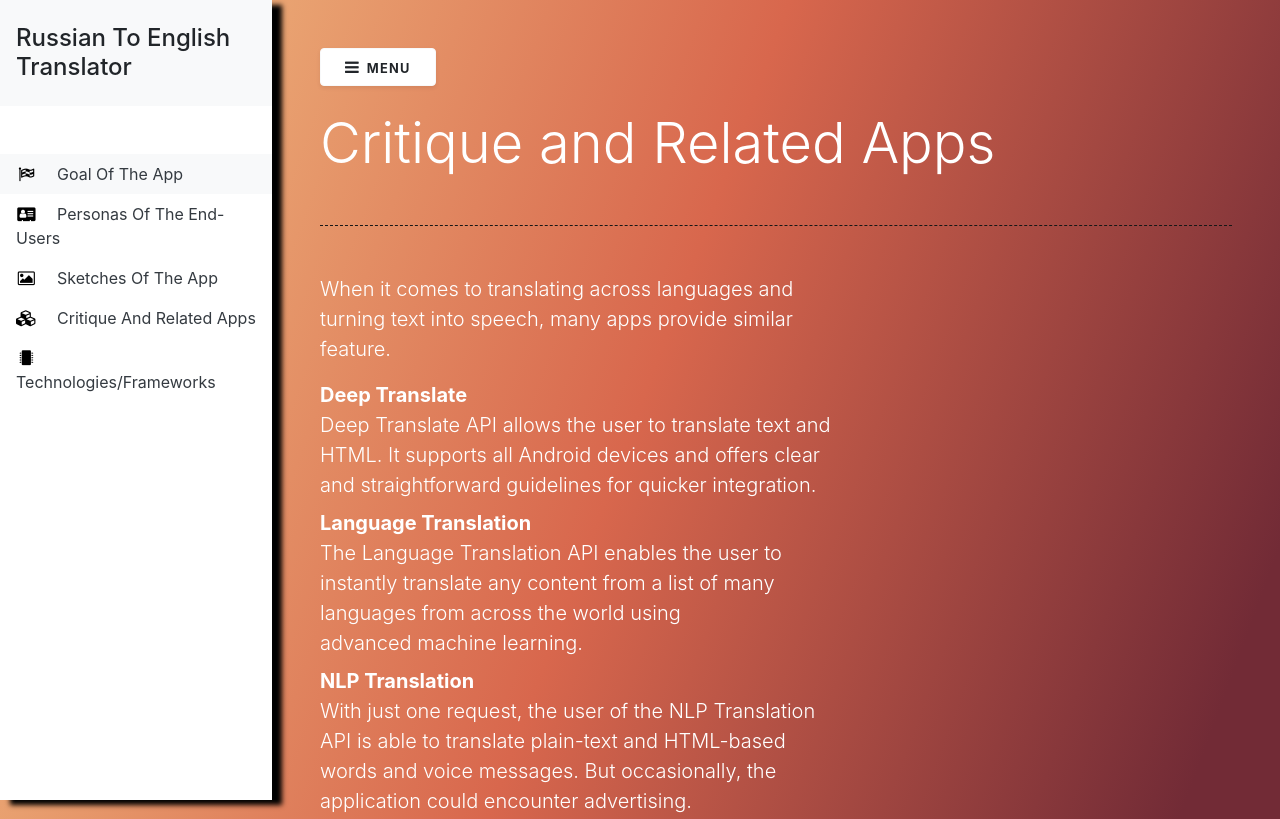
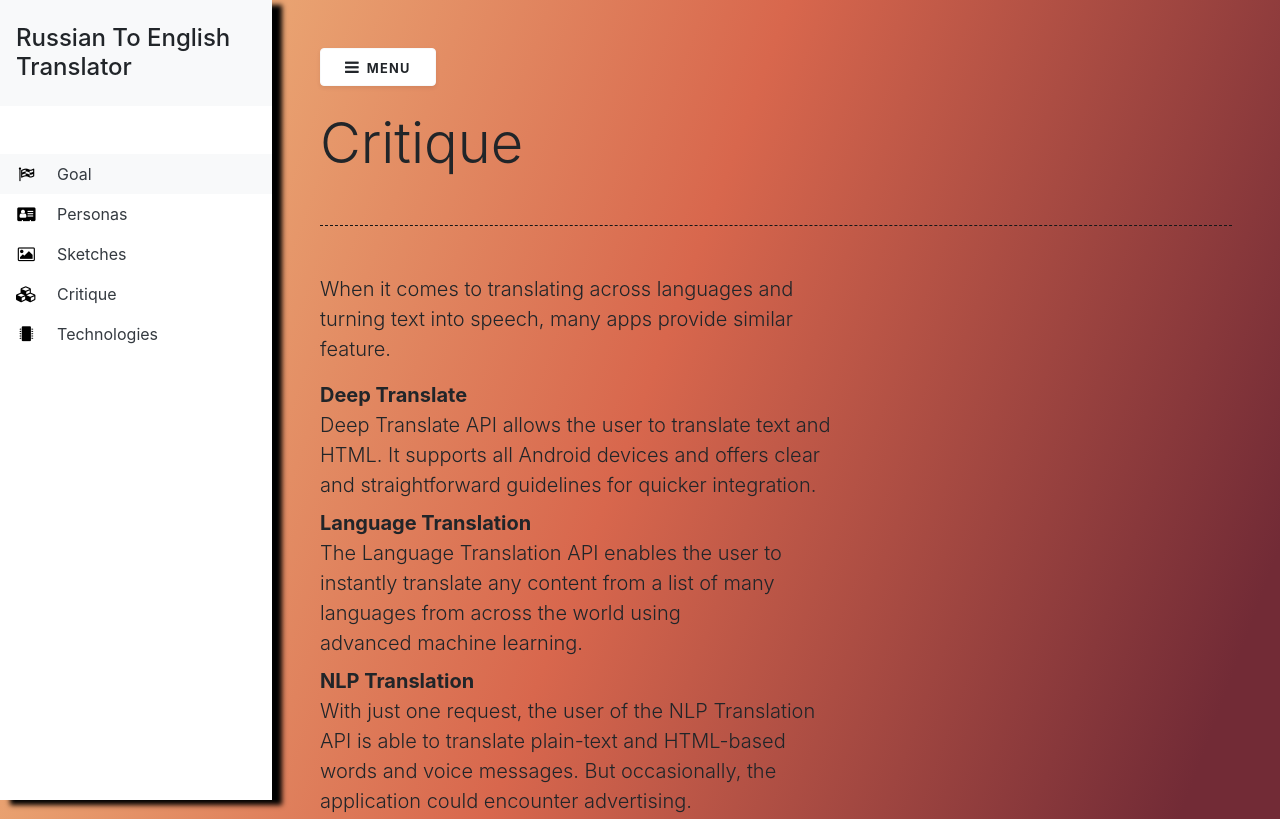
Before and after one commit to aemal55/Mobile-Computing-Assignment-1, a plain HTML site: page critique.html in a window 1280 px wide. Shown: the top 819 px of the page. Drawn offline with nearby package versions, Linux system fonts and the light colour scheme; a script that the page names is missing.

Commit message:
Sample File 2

```diff
--- a/critique.html
+++ b/critique.html
@@ -25,31 +25,31 @@
     <li class="nav-item">
       <a href="index.html" class="nav-link text-dark bg-light">
                 <i class="fa fa-flag-checkered mr-3 text-primary fa-fw"></i>
-                Goal of the App
+                Goal
             </a>
     </li>
     <li class="nav-item">
       <a href="personas.html" class="nav-link text-dark">
                 <i class="fa fa-address-card mr-3 text-primary fa-fw"></i>
-                Personas of the End-Users
+                Personas
             </a>
     </li>
     <li class="nav-item">
       <a href="sketches.html" class="nav-link text-dark">
                 <i class="fa fa-picture-o mr-3 text-primary fa-fw"></i>
-                Sketches of the App
+                Sketches
             </a>
     </li>
     <li class="nav-item">
         <a href="critique.html" class="nav-link text-dark">
                   <i class="fa fa-cubes mr-3 text-primary fa-fw"></i>
-                  Critique and Related Apps
+                  Critique
               </a>
       </li>
     <li class="nav-item">
       <a href="tech.html" class="nav-link text-dark">
             <i class="fa fa-microchip mr-3 text-primary fa-fw"></i>
-            Technologies/Frameworks
+            Technologies
             </a>
 </li>
   </ul>
@@ -62,10 +62,10 @@
   <button id="sidebarCollapse" type="button" class="btn btn-light bg-white rounded-pill shadow-sm px-4 mb-4"><i class="fa fa-bars mr-2"></i><small class="text-uppercase font-weight-bold">Menu</small></button>
 
   <!--Content -->
-  <h2 class="display-4 text-white">Critique and Related Apps</h2>
-  <p class="lead text-white mb-0"></p>
+  <h2 class="display-4 text-black">Critique</h2>
+  <p class="lead text-black mb-0"></p>
   <div class="separator"></div>
-  <div class="row text-white">
+  <div class="row text-black">
     <div class="col-lg-7">
       <p class="lead">When it comes to translating across languages and turning text into speech, many apps provide similar feature.</p>
       <dl class="lead">
```
